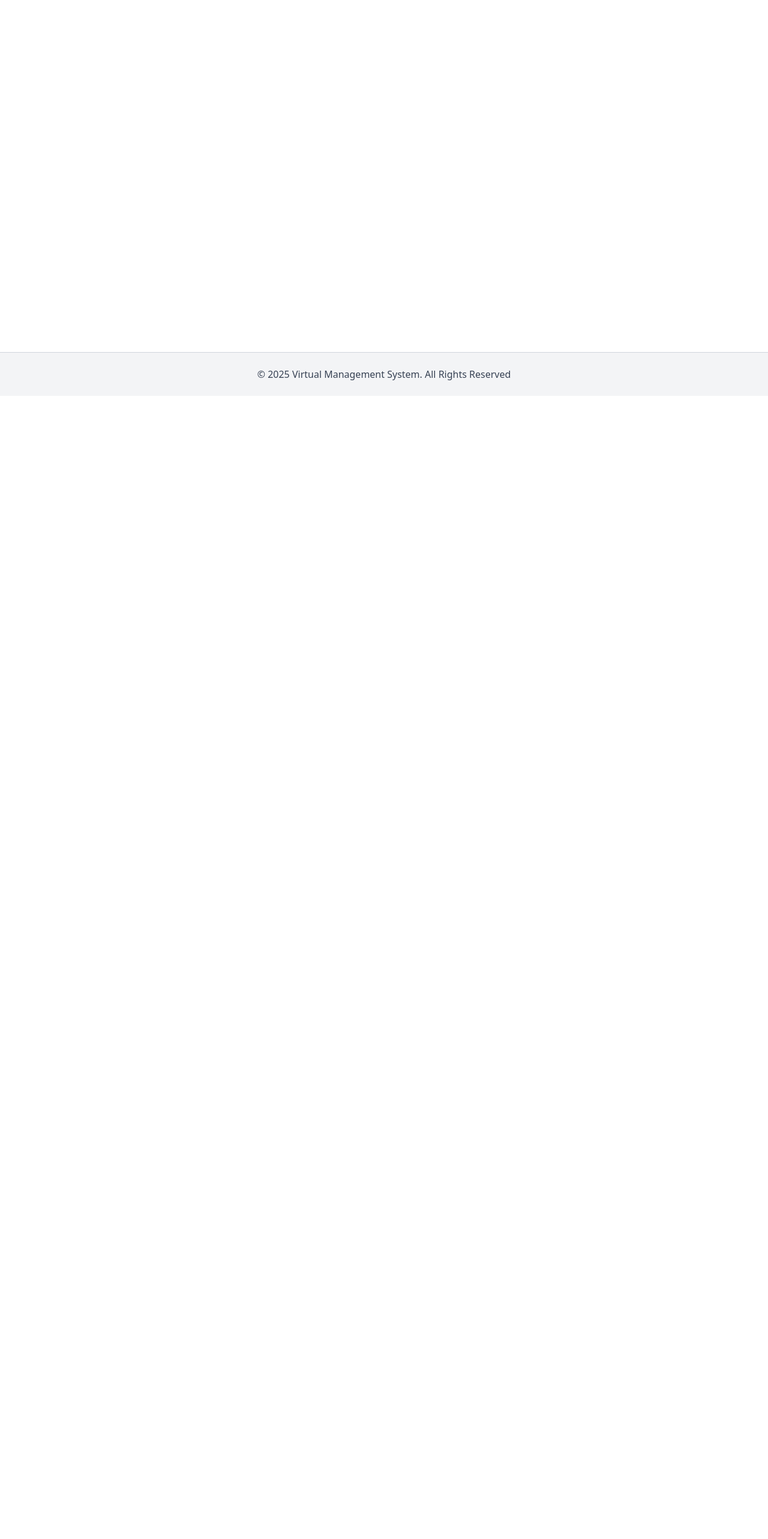
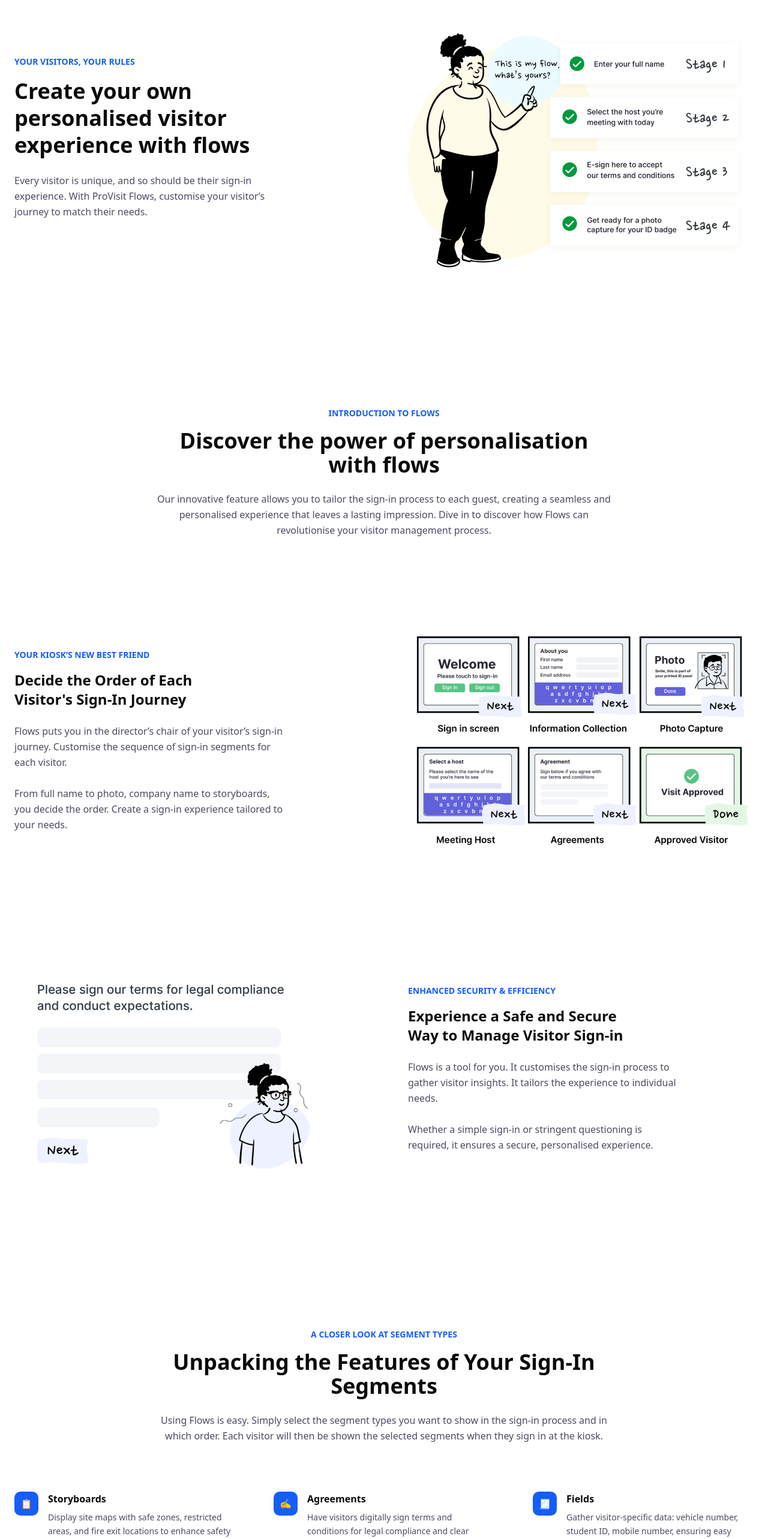
Before and after one commit to Anup-K29/Vizit-Page, a React (Vite) app: page /features/custom-entry in a window 1280 px wide. Shown: the part 140-2706 px from the top of the page at 60% size. Before the commit the page ends 800 px from the top, so only its background shows below. Built offline with nearby package versions, Linux system fonts and the light colour scheme.

Commit message:
CustomVisitorEntry Page Completed

```diff
--- /dev/null
+++ b/src/Components/FlowsIntroductionSection.jsx
@@ -0,0 +1,111 @@
+import React from 'react'
+import seven from "../assets/images/Features/seven.png"
+import eight from "../assets/images/Features/eight.png"
+
+export const FlowsIntroductionSection = () => {
+  return (
+    <section className="w-full py-28 bg-white">
+      <div className="max-w-7xl mx-auto px-6 space-y-32">
+
+        {/* ================= TOP INTRO ================= */}
+        <div className="max-w-3xl mx-auto text-center">
+          <p className="text-sm font-semibold text-blue-600 mb-4">
+            INTRODUCTION TO FLOWS
+          </p>
+
+          <h2 className="text-3xl md:text-4xl font-bold mb-6">
+            Discover the power of personalisation with flows
+          </h2>
+
+          <p className="text-[#4b4b63] leading-relaxed">
+            Our innovative feature allows you to tailor the sign-in process to
+            each guest, creating a seamless and personalised experience that
+            leaves a lasting impression. Dive in to discover how Flows can
+            revolutionise your visitor management process.
+          </p>
+        </div>
+
+        {/* ================= MIDDLE BLOCK ================= */}
+        <div className="flex flex-col lg:flex-row items-center gap-20">
+
+          {/* TEXT */}
+          <div className="w-full lg:w-1/2">
+            <div className="max-w-md">
+
+              <p className="text-sm font-semibold text-blue-600 mb-4">
+                YOUR KIOSK’S NEW BEST FRIEND
+              </p>
+
+              <h3 className="text-2xl font-semibold mb-6">
+                Decide the Order of Each
+                <br />
+                Visitor's Sign-In Journey
+              </h3>
+
+              <p className="text-[#4b4b63] leading-relaxed">
+                Flows puts you in the director’s chair of your visitor’s sign-in
+                journey. Customise the sequence of sign-in segments for each
+                visitor.
+                <br /><br />
+                From full name to photo, company name to storyboards, you decide
+                the order. Create a sign-in experience tailored to your needs.
+              </p>
+
+            </div>
+          </div>
+
+          {/* IMAGE */}
+          <div className="w-full lg:w-1/2 flex justify-center lg:justify-end">
+            <img
+              src={seven}
+              alt="Visitor flow steps"
+              className="w-full max-w-xl"
+            />
+          </div>
+
+        </div>
+
+        {/* ================= BOTTOM BLOCK ================= */}
+        <div className="flex flex-col-reverse lg:flex-row items-center gap-20">
+
+          {/* IMAGE */}
+          <div className="w-full lg:w-1/2 flex justify-center lg:justify-start">
+            <img
+              src={eight}
+              alt="Secure sign-in illustration"
+              className="w-full max-w-xl"
+            />
+          </div>
+
+          {/* TEXT */}
+          <div className="w-full lg:w-1/2">
+            <div className="max-w-md">
+
+              <p className="text-sm font-semibold text-blue-600 mb-4">
+                ENHANCED SECURITY & EFFICIENCY
+              </p>
+
+              <h3 className="text-2xl font-semibold mb-6">
+                Experience a Safe and Secure
+                <br />
+                Way to Manage Visitor Sign-in
+              </h3>
+
+              <p className="text-[#4b4b63] leading-relaxed">
+                Flows is a tool for you. It customises the sign-in process to
+                gather visitor insights. It tailors the experience to
+                individual needs.
+                <br /><br />
+                Whether a simple sign-in or stringent questioning is required,
+                it ensures a secure, personalised experience.
+              </p>
+
+            </div>
+          </div>
+
+        </div>
+
+      </div>
+    </section>
+  )
+}
--- /dev/null
+++ b/src/Components/SignInSegmentsSection.jsx
@@ -0,0 +1,110 @@
+import React from 'react'
+
+const signInSegmentsData = [
+  {
+    title: "Storyboards",
+    description:
+      "Display site maps with safe zones, restricted areas, and fire exit locations to enhance safety and orientation.",
+    icon: "📋",
+  },
+  {
+    title: "Agreements",
+    description:
+      "Have visitors digitally sign terms and conditions for legal compliance and clear conduct expectations during their visit.",
+    icon: "✍️",
+  },
+  {
+    title: "Fields",
+    description:
+      "Gather visitor-specific data: vehicle number, student ID, mobile number, ensuring easy collection.",
+    icon: "🧾",
+  },
+  {
+    title: "Questionnaires",
+    description:
+      "Create questionnaires for visitors, gathering versatile information: feedback, health, and safety compliance.",
+    icon: "❓",
+  },
+  {
+    title: "Full Name / Email",
+    description:
+      "This segment prompts the visitor to enter their full name or email, ensuring accurate identification.",
+    icon: "👤",
+  },
+  {
+    title: "Photo Capture",
+    description:
+      "ProVisit's Kiosk captures a visitor photo for visual identification and security purposes.",
+    icon: "📷",
+  },
+  {
+    title: "Host Selection",
+    description:
+      "The visitor can simply select their appointed host from a list, streamlining the sign-in process.",
+    icon: "🛎️",
+  },
+  {
+    title: "Company Name",
+    description:
+      "The visitor enters the name of their company, providing additional context for their visit.",
+    icon: "🏢",
+  },
+  {
+    title: "Approved Company",
+    description:
+      "This segment verifies if the visitor's company is on the approved list, enhancing security.",
+    icon: "✅",
+  },
+];
+
+
+export const SignInSegmentsSection = () => {
+  return (
+    <section className="w-full py-28 bg-white">
+      <div className="max-w-7xl mx-auto px-6">
+
+        {/* ================= INTRO ================= */}
+        <div className="max-w-3xl mx-auto text-center mb-20">
+          <p className="text-sm font-semibold text-blue-600 mb-4">
+            A CLOSER LOOK AT SEGMENT TYPES
+          </p>
+
+          <h2 className="text-3xl md:text-4xl font-bold mb-6">
+            Unpacking the Features of Your Sign-In Segments
+          </h2>
+
+          <p className="text-[#4b4b63] leading-relaxed">
+            Using Flows is easy. Simply select the segment types you want to show
+            in the sign-in process and in which order. Each visitor will then be
+            shown the selected segments when they sign in at the kiosk.
+          </p>
+        </div>
+
+        {/* ================= GRID ================= */}
+        <div className="grid grid-cols-1 sm:grid-cols-2 lg:grid-cols-3 gap-x-16 gap-y-16">
+          {signInSegmentsData.map((item, index) => (
+            <div key={index} className="flex gap-4">
+
+              {/* ICON */}
+              <div className="flex-shrink-0 w-10 h-10 bg-blue-600 text-white rounded-lg flex items-center justify-center">
+                {item.icon}
+              </div>
+
+              {/* TEXT */}
+              <div className="max-w-sm">
+                <h4 className="font-semibold mb-2">
+                  {item.title}
+                </h4>
+                <p className="text-sm text-[#4b4b63] leading-relaxed">
+                  {item.description}
+                </p>
+              </div>
+
+            </div>
+          ))}
+        </div>
+
+      </div>
+    </section>
+  )
+}
--- /dev/null
+++ b/src/Components/VisitorFlowsSection.jsx
@@ -0,0 +1,55 @@
+import React from 'react'
+import six from "../assets/images/Features/six.png"
+
+export const VisitorFlowsSection = () => {
+  return (
+     <section className="w-full py-28 bg-white">
+      <div className="max-w-7xl mx-auto px-6">
+
+        <div className="flex flex-col lg:flex-row items-center gap-20">
+
+          {/* ================= LEFT CONTENT ================= */}
+          <div className="w-full lg:w-1/2">
+            <div className="max-w-md">
+
+              <p className="text-sm font-semibold text-blue-600 mb-4">
+                YOUR VISITORS, YOUR RULES
+              </p>
+
+              <h2 className="text-3xl md:text-4xl font-bold leading-tight mb-6">
+                Create your own personalised visitor experience with flows
+              </h2>
+
+              <p className="text-[#4b4b63] leading-relaxed mb-8">
+                Every visitor is unique, and so should be their sign-in
+                experience. With ProVisit Flows, customise your visitor’s
+                journey to match their needs.
+              </p>
+
+              {/* <input
+                type="email"
+                placeholder="Enter your email"
+                className="w-full px-4 py-3 border border-gray-300 rounded-md mb-4 focus:outline-none focus:ring-2 focus:ring-blue-500"
+              /> */}
+
+              {/* <button className="px-6 py-3 bg-blue-600 text-white rounded-md font-medium hover:bg-blue-700 transition">
+                Download Brochure
+              </button> */}
+
+            </div>
+          </div>
+
+          {/* ================= RIGHT IMAGE ================= */}
+          <div className="w-full lg:w-1/2 flex justify-center lg:justify-end">
+            <img
+              src={six}
+              alt="Visitor flow example"
+              className="w-full max-w-xl"
+            />
+          </div>
+
+        </div>
+      </div>
+    </section>
+  )
+}
--- a/src/Pages/CustomVisitorEntry.jsx
+++ b/src/Pages/CustomVisitorEntry.jsx
@@ -1,7 +1,16 @@
+import { FlowsIntroductionSection } from '@/Components/FlowsIntroductionSection'
+import { SignInSegmentsSection } from '@/Components/SignInSegmentsSection'
+import { VisitorFlowsSection } from '@/Components/VisitorFlowsSection'
 import React from 'react'
 
 export const CustomVisitorEntry = () => {
   return (
-    <div>CustomVisitorEntry</div>
+    <>
+
+     <VisitorFlowsSection/>
+     <FlowsIntroductionSection/>
+     <SignInSegmentsSection/>
+
+    </>
   )
 }
```
